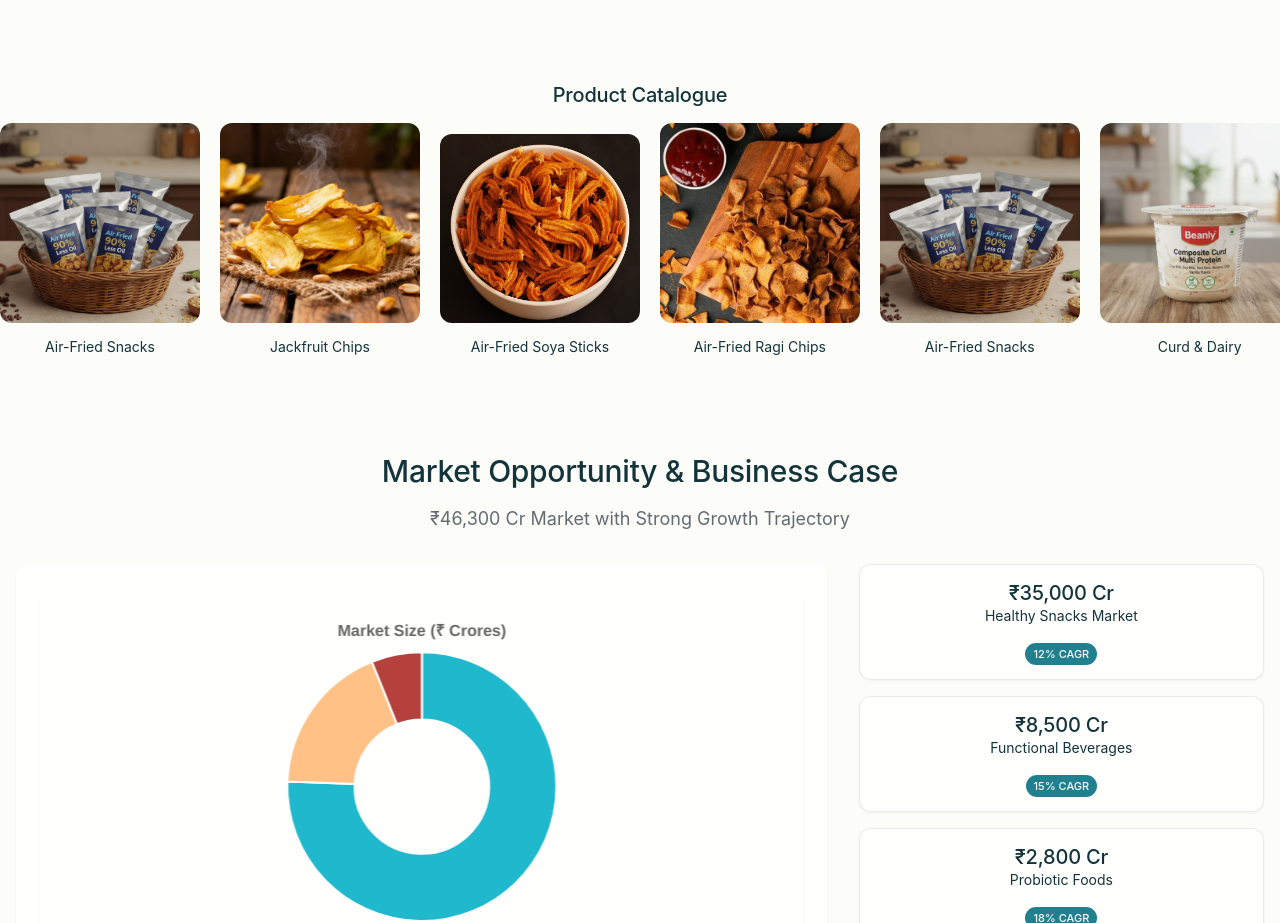
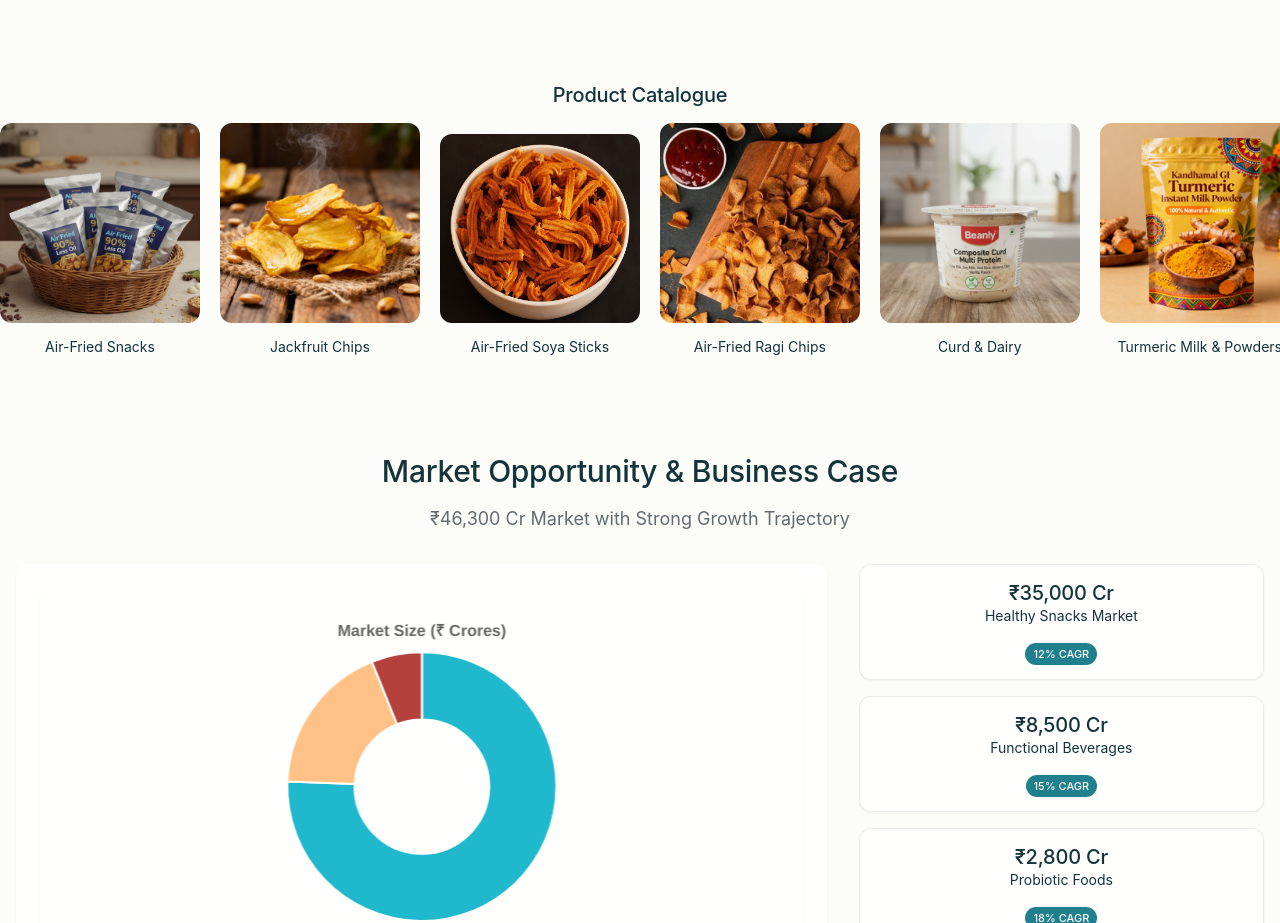
Before and after one commit to Bir77677/Brochure121, a plain HTML site: page index.html in a window 1280 px wide. Shown: the part 6880-7803 px from the top of the page. Drawn offline with nearby package versions, Linux system fonts and the light colour scheme; a web font is replaced by a local one.

Commit message:
Remove Air-Fried Snacks product section
Removed 'Air-Fried Snacks' product display from the page.

```diff
--- a/index.html
+++ b/index.html
@@ -588,11 +588,6 @@
       <div style="text-align:center; margin-top:8px;">Air-Fried Ragi Chips</div>
     </div>
     <div class="product-slide" style="display:inline-block; width:200px; margin-right:16px;">
-      <img src="snacks1.jpg" alt="Air-Fried Snacks" style="width:100%; border-radius:12px;">
-      <div style="text-align:center; margin-top:8px;">Air-Fried Snacks</div>
-    </div>
-
-    <div class="product-slide" style="display:inline-block; width:200px; margin-right:16px;">
       <img src="curd1.jpg" alt="Curd & Dairy" style="width:100%; border-radius:12px;">
       <div style="text-align:center; margin-top:8px;">Curd & Dairy</div>
     </div>
```
